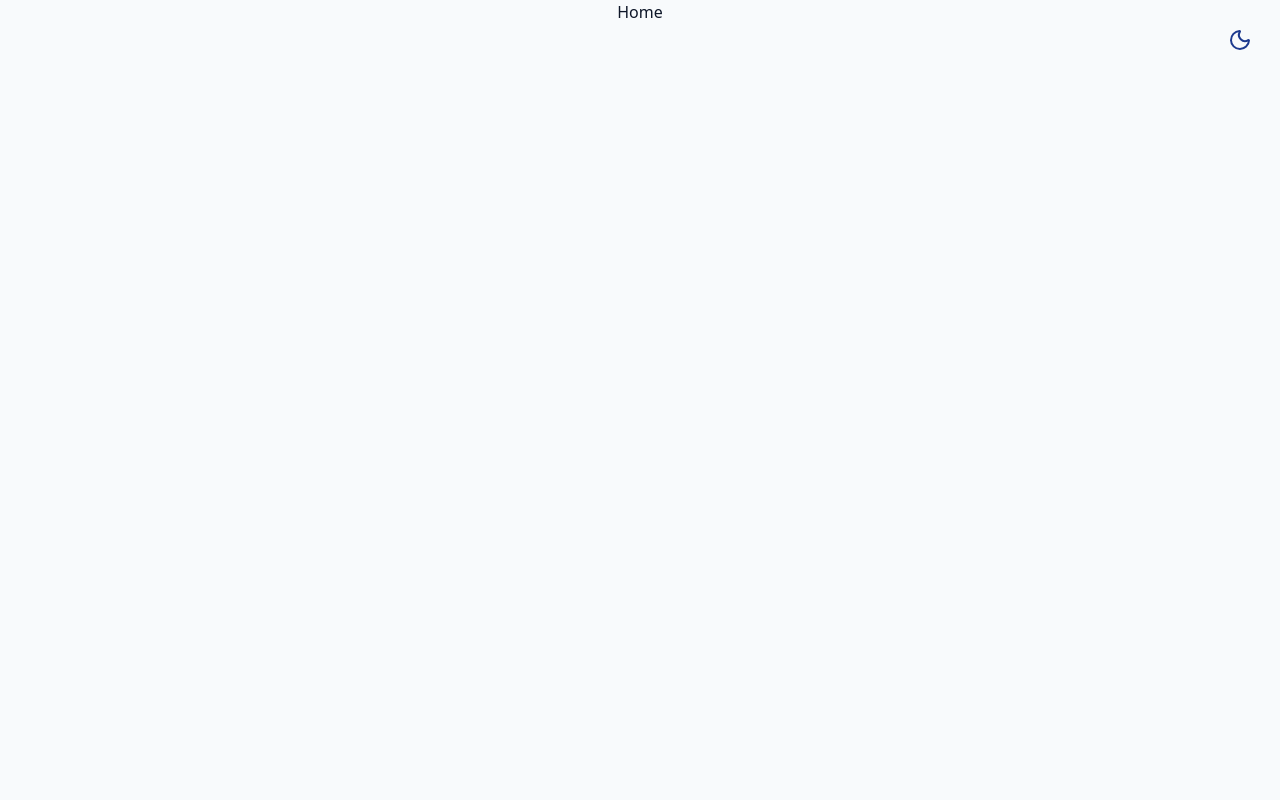
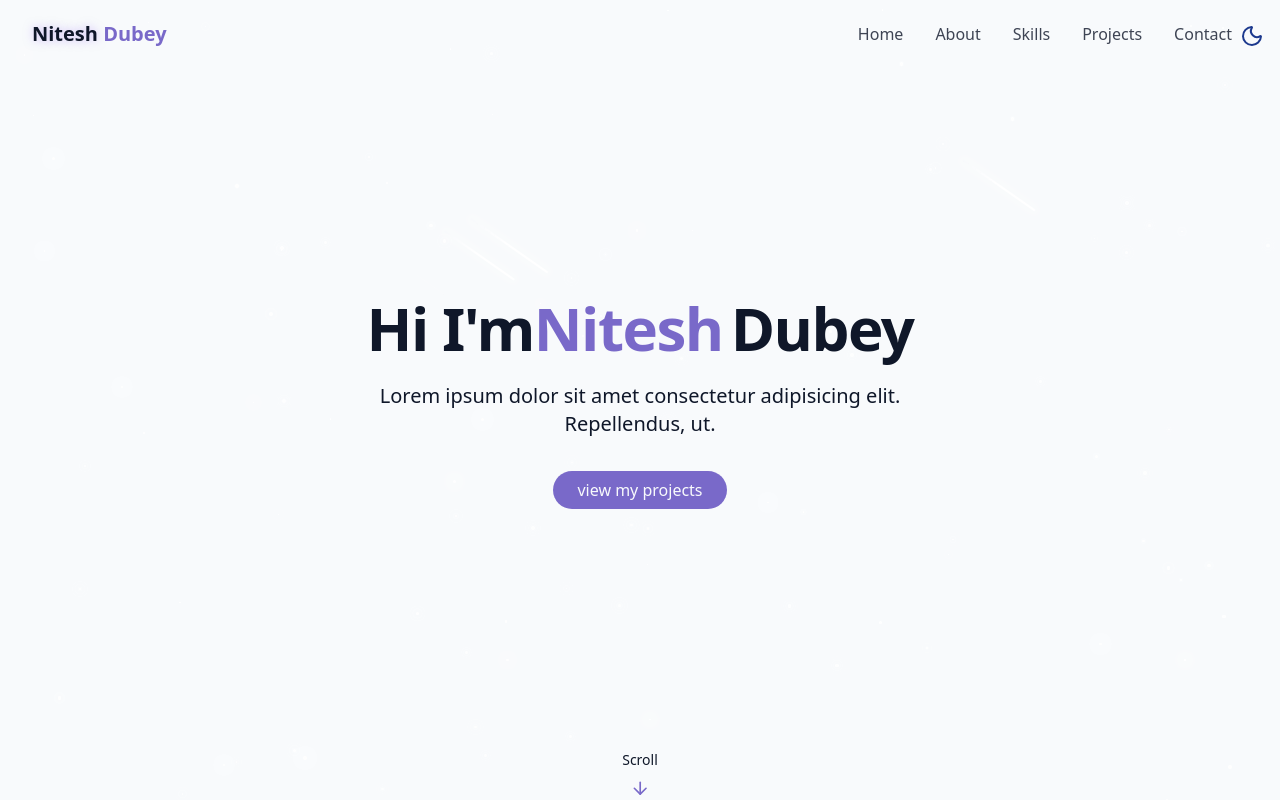
Before and after one commit to iamniteshdubey0/Portfolio-ReactJs-Tailwindcss, a React (Vite) app: page / in a window 1280 px wide. Built offline with nearby package versions, Linux system fonts and the light colour scheme.

Commit message:
feat: add HeroSection, Navbar, and StartBackground components; update ThemeToggle layout

```diff
--- /dev/null
+++ b/src/components/HeroSection.jsx
@@ -0,0 +1,42 @@
+import React from "react";
+import { ArrowDown } from "lucide-react";
+
+const HeroSection = () => {
+  return (
+    <section
+      id="hero"
+      className="relative min-h-screen flex flex-col items-center justify-center px-4"
+    >
+      <div className="conatiner max-w-4x mx-auto text-center z-10">
+        <div className="space-y-6">
+          <h1 className="text-4x md:text-6xl font-bold tracking-tight">
+            <span className="opacity-0 animate-fade-in">Hi I'm</span>
+            <span className="text-primary opacity-0 animate-fade-in-delay-1">
+              Nitesh
+            </span>
+            <span className="text-gradient ml-2 opacity-0 animate-fade-in-delay-2">
+              Dubey
+            </span>
+          </h1>
+          <p className="text-lg md:text-xl text-muted-foreground max-w-xl mx-auto opacity-0 animate-fade-in-delay-3">
+            Lorem ipsum dolor sit amet consectetur adipisicing elit.
+            Repellendus, ut.
+          </p>
+
+          <div className=" pt-4 opacity-0 animate-fade-in-delay-4">
+            <a href="#projects" className="cosmic-button">
+              view my projects
+            </a>
+          </div>
+        </div>
+      </div>
+
+      <div className="absolute bottom-0 left-1/2 transform -translate-x-1/2 flex flex-col items-center animate-bounce">
+      <span className="text-sm text-muted-foreground mb-2">Scroll</span>
+      <ArrowDown className="h-5 w-5 text-primary"></ArrowDown>
+      </div>
+    </section>
+  );
+};
+
+export default HeroSection;
--- /dev/null
+++ b/src/components/Navbar.jsx
@@ -0,0 +1,92 @@
+import React, { useEffect, useState } from "react";
+import { cn } from "../lib/utils";
+import { Menu, X } from "lucide-react";
+
+const navItems = [
+  { name: "Home", href: "#hero" },
+  { name: "About", href: "#about" },
+  { name: "Skills", href: "#skills" },
+  { name: "Projects", href: "#projects" },
+  { name: "Contact", href: "#contact" },
+];
+
+const Navbar = () => {
+  const [isScrolled, setIsScrolled] = useState(false);
+  const [isMenuOpened, setIsMenuOpened] = useState(false);
+
+  useEffect(() => {
+    const handleScroll = () => {
+      setIsScrolled(window.screenY > 10);
+    };
+
+    window.addEventListener("scroll", handleScroll);
+
+    return () => window.removeEventListener("scroll", handleScroll);
+  }, []);
+  return (
+    <nav
+      className={cn(
+        "fixed w-full z-40 transition-all duration-300",
+        isScrolled ? "py-3 bg-background/80 backdrop-blur-md shadow-xs" : "py-5"
+      )}
+    >
+      <div className="container flex items-center justify-between">
+        <a
+          className="text-xl font-bold text-primary flex items-center"
+          href="#hero"
+        >
+          <span className="relative z-10">
+            <span className="text-glow text-foreground">Nitesh</span> Dubey
+          </span>
+        </a>
+
+        {/* Destktop nav */}
+        <div className="hidden md:flex space-x-8 mr-4">
+          {navItems.map((item, key) => (
+            <a
+              key={key}
+              href={item.href}
+              className="text-foreground/80 hover:text-primary transition-colors duration-300"
+            >
+              {item.name}
+            </a>
+          ))}
+        </div>
+
+        {/* Mobile nav */}
+        <button
+          onClick={() => setIsMenuOpened((prev) => !prev)}
+          className="md:hidden p-2 text-foreground z-50"
+          aria-label={isMenuOpened ? "Close Menu" : "Open Menu"}
+        >
+          {isMenuOpened ? <X size={24}></X> : <Menu size={24}></Menu>}
+        </button>
+
+        <div
+          className={cn(
+            "fixed inset-0 bg-background/95 backdrop-blur-md z-40 flex flex-col items-center justify-center",
+            "transition-all duration-300 md:hidden",
+            isMenuOpened
+              ? "opacity-100 pointer-events-auto"
+              : "opacity-0 pointer-events-none"
+          )}
+        >
+          <div className="flex flex-col space-y-8 text-xl">
+            {navItems.map((item, key) => (
+              <a
+                key={key}
+                href={item.href}
+                className="text-foreground/80 hover:text-primary transition-colors duration-300"
+                onClick={() => setIsMenuOpened(false)}
+              >
+                {item.name}
+              </a>
+            ))}
+          </div>
+        </div>
+      </div>
+    </nav>
+  );
+};
+
+export default Navbar;
--- /dev/null
+++ b/src/components/StartBackground.jsx
@@ -0,0 +1,95 @@
+import React, { useEffect, useState } from "react";
+
+const StartBackground = () => {
+  const [stars, setStars] = useState([]);
+  const [meteors, setMeteors] = useState([]);
+
+  useEffect(() => {
+    generateStars();
+    generateMeteors();
+
+    const handleResize = () => {
+      generateStars();
+    };
+
+    window.addEventListener("resize", handleResize);
+
+    return () => window.removeEventListener("resize", handleResize);
+  }, []);
+
+  const generateStars = () => {
+    const numberOfStars = Math.floor(
+      (window.innerWidth * window.innerHeight) / 10000
+    );
+
+    const newStars = [];
+
+    for (let i = 0; i < numberOfStars; i++) {
+      newStars.push({
+        id: i,
+        size: Math.random() * 3 + 1,
+        x: Math.random() * 100,
+        y: Math.random() * 100,
+        opacity: Math.random() * 0.5 + 0.5,
+        animationDuration: Math.random() * 4 + 2,
+      });
+    }
+
+    setStars(newStars);
+  };
+
+  const generateMeteors = () => {
+    const numberOfMeteors = 4;
+
+    const newMeteors = [];
+
+    for (let i = 0; i < numberOfMeteors; i++) {
+      newMeteors.push({
+        id: i,
+        size: Math.random() * 2 + 1,
+        x: Math.random() * 100,
+        y: Math.random() * 20,
+        delay: Math.random() * 15,
+        animationDuration: Math.random() * 3 + 3,
+      });
+    }
+
+    setMeteors(newMeteors);
+  };
+
+  return (
+    <div className="fixed inset-0 overflow-hidden pointer-events-none z-0">
+      {stars.map((star) => (
+        <div
+          key={star}
+          className="star animate-pulse-subtle"
+          style={{
+            width: star.size + "px",
+            height: star.size + "px",
+            left: star.x + "%",
+            top: star.y + "%",
+            opacity: star.opacity,
+            animationDuration: star.animationDuration + "s",
+          }}
+        ></div>
+      ))}
+
+      {meteors.map((meteor) => (
+        <div
+          key={meteor}
+          className="meteor animate-meteor"
+          style={{
+            width: meteor.size * 40 + "px",
+            height: meteor.size + "px",
+            left: meteor.x + "%",
+            top: meteor.y + "%",
+            delay: meteor.delay,
+            animationDuration: meteor.animationDuration + "s",
+          }}
+        ></div>
+      ))}
+    </div>
+  );
+};
+
+export default StartBackground;
--- a/src/components/ThemeToggle.jsx
+++ b/src/components/ThemeToggle.jsx
@@ -31,7 +31,7 @@ const ThemeToggle = () => {
     <button
       onClick={toggleTheme}
       className={cn(
-        "fixed max-sm:hidden top-5 right-5 z-50 p-2 rounded-full transition-colors duration-300",
+        "fixed max-sm:hidden top-4 right-2 z-50 p-2 rounded-full transition-colors duration-300",
         "focus:outline-hidden"
       )}
     >
--- a/src/pages/Home.jsx
+++ b/src/pages/Home.jsx
@@ -1,5 +1,8 @@
 import React from "react";
 import ThemeToggle from "../components/ThemeToggle";
+import StartBackground from "../components/StartBackground";
+import Navbar from "../components/Navbar";
+import HeroSection from "../components/HeroSection";
 
 const Home = () => {
   return (
@@ -7,10 +10,14 @@ const Home = () => {
       {/* theme toggle */}
       <ThemeToggle></ThemeToggle>
       {/* background effects */}
+      <StartBackground></StartBackground>
       {/* navbar */}
+      <Navbar></Navbar>
       {/* main content */}
+      <main>
+        <HeroSection></HeroSection>
+      </main>
       {/* footer */}
-      Home
     </main>
   );
 };
```
